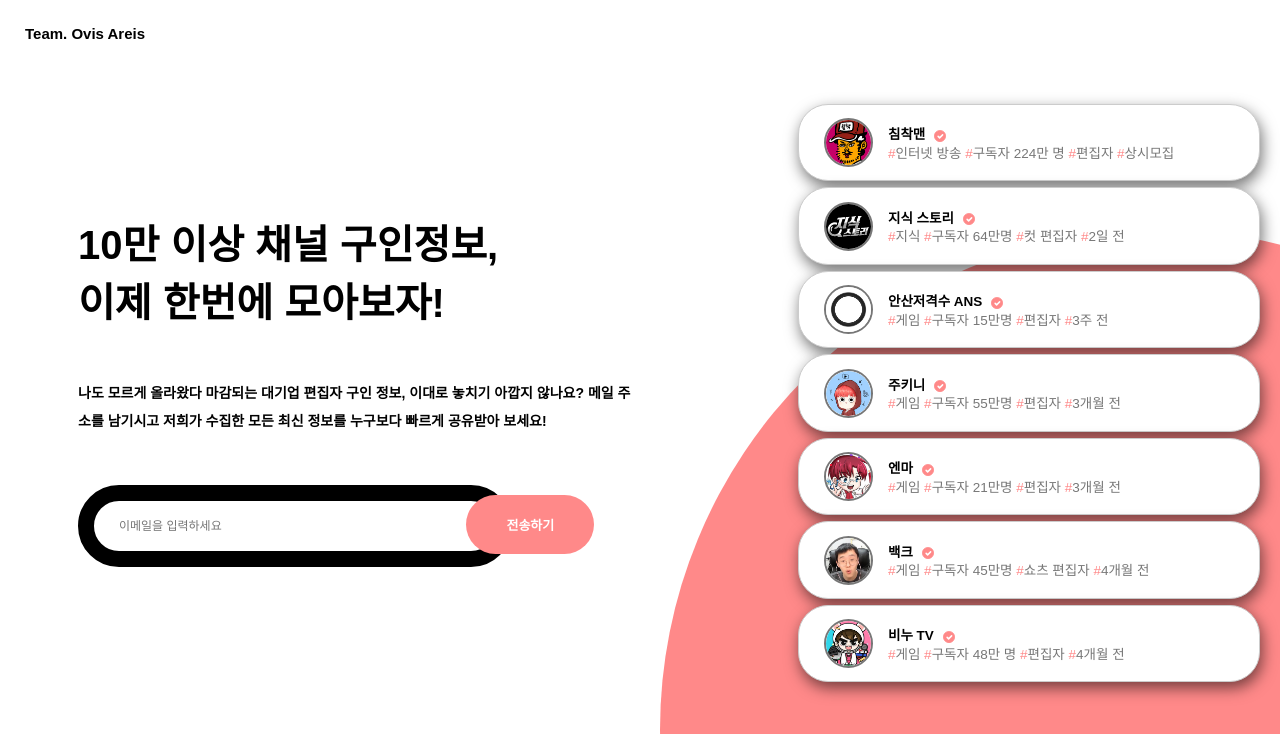
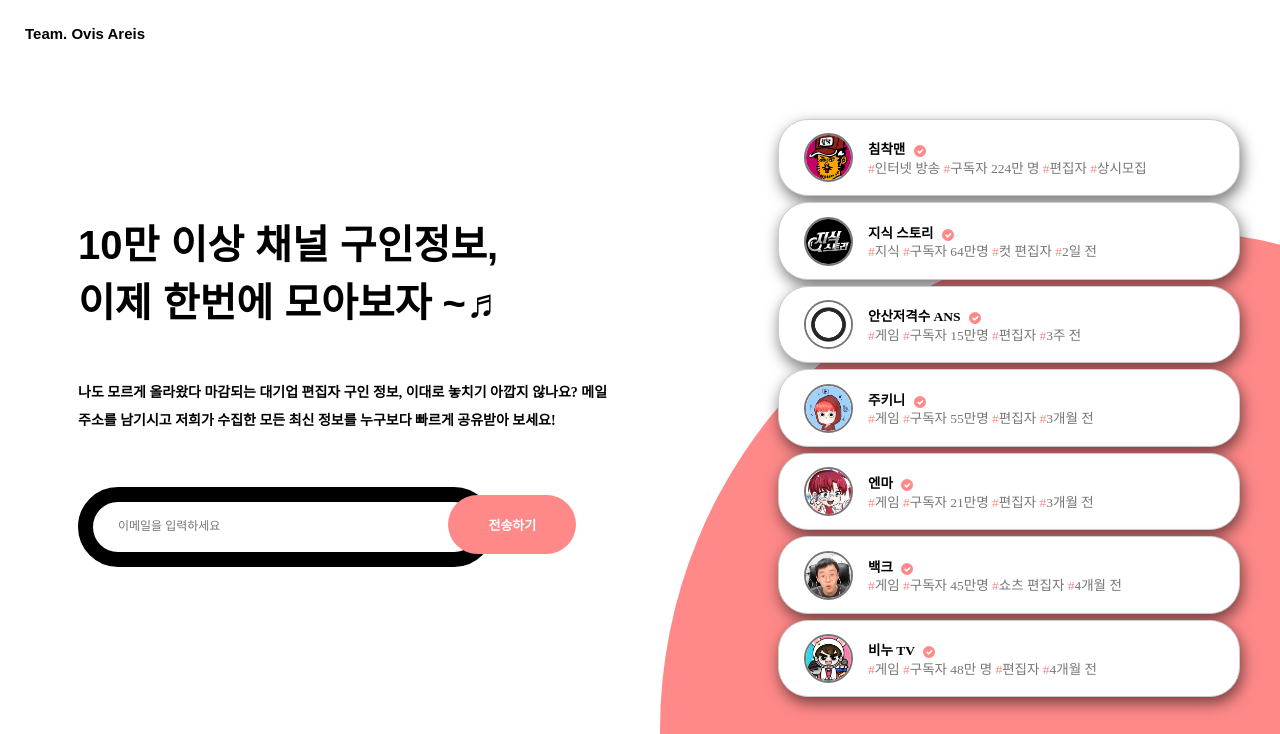
Before and after one commit to ChisaeHwang/Landing, a plain HTML site: page index.html in a window 1280 px wide. Shown: the top 734 px of the page. Drawn offline with Linux system fonts and the light colour scheme; a web font is replaced by a local one.

Commit message:
1680 width setting

```diff
--- a/index.html
+++ b/index.html
@@ -11,7 +11,9 @@
     <div class="container">
       <div class="left-content">
         <div class="left-box">
-          <p class="subtitle">10만 이상 채널 구인정보, 이제 한번에 모아보자!</p>
+          <p class="subtitle">
+            10만 이상 채널 구인정보, 이제 한번에 모아보자 ~♬
+          </p>
           <p class="description">
             나도 모르게 올라왔다 마감되는 대기업 편집자 구인 정보, 이대로 놓치기
             아깝지 않나요? 메일 주소를 남기시고 저희가 수집한 모든 최신 정보를
--- a/style.css
+++ b/style.css
@@ -1,3 +1,25 @@
+@font-face {
+  font-family: "NEXON Lv1 Gothic OTF";
+  src: url("https://cdn.jsdelivr.net/gh/projectnoonnu/noonfonts_20-04@2.1/NEXON Lv1 Gothic OTF Light.woff")
+    format("woff");
+  font-weight: normal;
+  font-style: normal;
+}
+
+@font-face {
+  font-family: "NEXON Lv1 Regular";
+  src: url("https://cdn.jsdelivr.net/gh/projectnoonnu/noonfonts_20-04@2.1/NEXON Lv1 Gothic OTF.woff")
+    format("woff");
+  font-weight: normal;
+  font-style: normal;
+}
+
+@font-face {
+  font-family: AppleSDGothicNeo;
+  font-weight: 600;
+  src: url(AppleSDGothicNeoSB.woff2) format("woff2");
+}
+
 body {
   font-family: Arial, sans-serif;
   margin: 0;
@@ -67,10 +89,12 @@ h1.main-title {
   margin-bottom: 50px;
   font-weight: bold;
   margin-left: -80px;
+  font-family: "NEXON Lv1 Regular", sans-serif;
 }
 
 .description {
   margin-top: 0;
+  font-family: "NEXON Lv1 Gothic OTF";
   margin-left: -70px;
   margin-bottom: 75px;
   width: 640px;
@@ -80,6 +104,7 @@ h1.main-title {
 
 input[type="email"] {
   margin-top: 0;
+  font-family: "NEXON Lv1 Gothic OTF";
   padding: 15px 10px; /* 패딩의 위아래 값을 조금 늘려줍니다. */
   width: 80%;
   height: 30px; /* 높이를 직접 지정합니다. */
@@ -91,6 +116,7 @@ input[type="email"] {
 }
 
 button {
+  font-family: "NEXON Lv1 Gothic OTF";
   margin-top: 10px;
   margin-left: -50px;
   padding: 23px 60px;
@@ -133,6 +159,10 @@ button {
   box-shadow: 2px 6px 15px rgba(0, 0, 0, 0.55); /* 그림자 추가 */
 }
 
+.youtuber-box p {
+  font-family: AppleSDGothicNeo;
+}
+
 .youtuber-image {
   width: 80px;
   height: 80px;
@@ -155,15 +185,158 @@ button {
   color: #777;
 }
 
-/* 27인치 (1920px) 미만 해상도 */
-@media screen and (max-width: 1920px) {
+@media screen and (max-width: 1680px) {
+  body::before {
+    content: ""; /* 필수적으로 빈 내용을 지정해줍니다 */
+    position: absolute; /* 절대 위치를 사용하여 원의 위치를 조정합니다 */
+    bottom: -870px; /* 하단에서 원의 반만큼 올리기 위해 사용 (1400px의 절반) */
+    right: -680px; /* 우측에서 원의 반만큼 옮기기 위해 사용 (1400px의 절반) */
+    width: 1500px;
+    height: 1500px;
+    background-color: #ff8989;
+    border-radius: 50%; /* 원 모양을 만들기 위해 지정 */
+    z-index: -1; /* 기타 콘텐츠 위에 원이 나타나지 않도록 지정 */
+  }
+
   .container {
-    width: 75vw; /* 화면 크기에 따라 container 크기 조절 */
+    align-items: flex-start;
+    width: 80vw; /* 처음에는 80%의 가로 폭을 사용 */
+    max-width: 1440px; /* 1440px을 초과하지 않게 설정 */
+    display: flex;
+    flex-wrap: nowrap;
+    margin-top: 60px;
+    margin-left: auto; /* 가운데 정렬 */
+    margin-right: auto; /* 가운데 정렬 */
+  }
+
+  .left-content,
+  .right-content {
+    flex: 1;
+    padding: 20px;
+  }
+
+  .left-content {
+    width: 50%;
+    padding: 20px;
+    display: flex; /* 추가된 부분 */
+    align-items: center; /* 추가된 부분 */
+    justify-content: center; /* 만약 가로 정렬도 원한다면 추가 */
+    height: 1000px;
+  }
+
+  .left-box {
+    align-items: center;
+  }
+
+  h1.main-title {
+    position: absolute;
+    top: 25px;
+    left: 25px;
+    margin: 0;
+    font-size: 15px;
+  }
+
+  .subtitle {
+    width: 650px;
+    font-size: 55px;
+    margin-top: 0;
+    margin-bottom: 50px;
+    font-weight: bold;
+    margin-left: -70px;
+  }
+
+  .description {
+    margin-top: 0;
+    margin-left: -70px;
+    margin-bottom: 70px;
+    width: 610px;
+    font-size: 16px;
+    font-weight: 600;
+    line-height: 2; /* 기본값보다 큰 값으로 설정하여 간격을 넓힙니다. */
+  }
+
+  input[type="email"] {
+    margin-top: 0;
+    padding: 17px 10px; /* 패딩의 위아래 값을 조금 늘려줍니다. */
+    width: 80%;
+    height: 30px; /* 높이를 직접 지정합니다. */
+    font-size: 14px; /* 폰트 크기를 늘려줍니다. */
+    border: 2cap solid;
+    border-radius: 50px;
+    margin-left: -70px;
+    text-indent: 20px;
+  }
+
+  button {
+    margin-top: 10px;
+    margin-left: -70px;
+    padding: 27px 60px;
+    background-color: #ff8989;
+    color: #fff;
+    border: none;
+    font-weight: bold;
+    font-size: 13px;
+    border-radius: 50px;
+    cursor: pointer;
+  }
+
+  .hashtag {
+    color: #ff8989;
+  }
+
+  .right-content {
+    display: flex;
+    flex-direction: column;
+    display: flex; /* 추가된 부분 */
+    align-items: center; /* 추가된 부분 */
+    justify-content: center; /* 만약 가로 정렬도 원한다면 추가 */
+    height: 1000px;
+  }
+
+  .youtuber-wrap {
+    margin-top: 30px;
+    margin-left: 170px;
+  }
+
+  .youtuber-box {
+    width: 570px;
+    min-height: 70px;
+    display: flex;
+    align-items: center;
+    border: 1px solid #ccc;
+    background-color: white;
+    font-size: 17px;
+    padding: 5px;
+    margin-top: 8px;
+    border-radius: 30px;
+    box-shadow: 2px 6px 15px rgba(0, 0, 0, 0.55); /* 그림자 추가 */
+  }
+
+  .youtuber-image {
+    width: 50px;
+    height: 50px;
+    border-radius: 50%;
+    margin-right: 15px;
+    margin-left: 20px;
+    border: 2px solid #777; /* 테두리 색상을 #ff8989로 지정. 두께는 2px로 설정 */
+  }
+
+  .youtuber-info {
+    flex: 1;
+  }
+
+  .youtuber-name {
+    font-weight: bold;
+    margin-bottom: -15px;
+  }
+
+  .youtuber-tags {
+    color: #777;
   }
 }
 
 /* 24인치 (1680px) 미만 해상도 */
-@media screen and (max-width: 1680px) {
+@media screen and (max-width: 1440px) {
   body::before {
     content: ""; /* 필수적으로 빈 내용을 지정해줍니다 */
     position: absolute; /* 절대 위치를 사용하여 원의 위치를 조정합니다 */
@@ -227,7 +400,7 @@ button {
     margin-top: 0;
     margin-left: -70px;
     margin-bottom: 50px;
-    width: 560px;
+    width: 540px;
     font-size: 14px;
     font-weight: 600;
     line-height: 2; /* 기본값보다 큰 값으로 설정하여 간격을 넓힙니다. */
```
